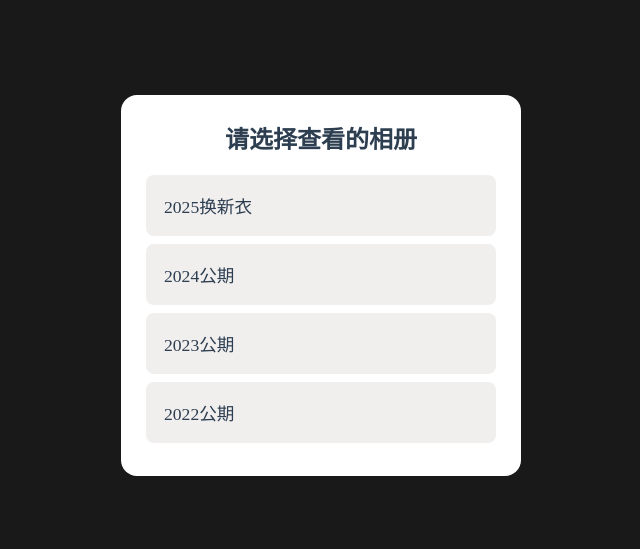
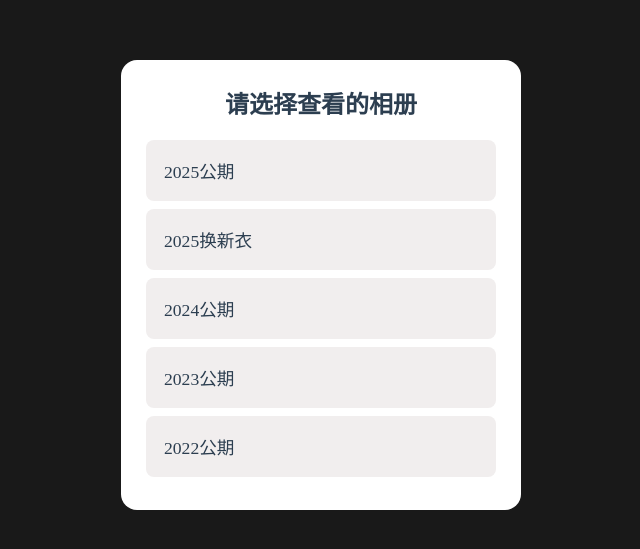
Before and after one commit to wzlwzlwzl/look, a plain HTML site: page index.html in a window 1280 px wide. Shown: the part 115-664 px from the top of the page, without its empty margins (319-959 px from the left). Drawn offline with Linux system fonts and the light colour scheme.

Commit message:
2025公期

```diff
--- a/index.html
+++ b/index.html
@@ -95,6 +95,7 @@
                 <div class="dialog-content">
                     <h1 class="menu-title">请选择查看的相册</h1>
                     <ul class="menu-list">
+						<li class="menu-item" year="2025"  val="gq">2025公期</li>
                         <li class="menu-item" year="2025"  val="huanxinyi">2025换新衣</li>
                         <li class="menu-item" year="2024"  val="gq">2024公期</li>
                         <li class="menu-item" year="2023"  val="gq">2023公期</li>
```
